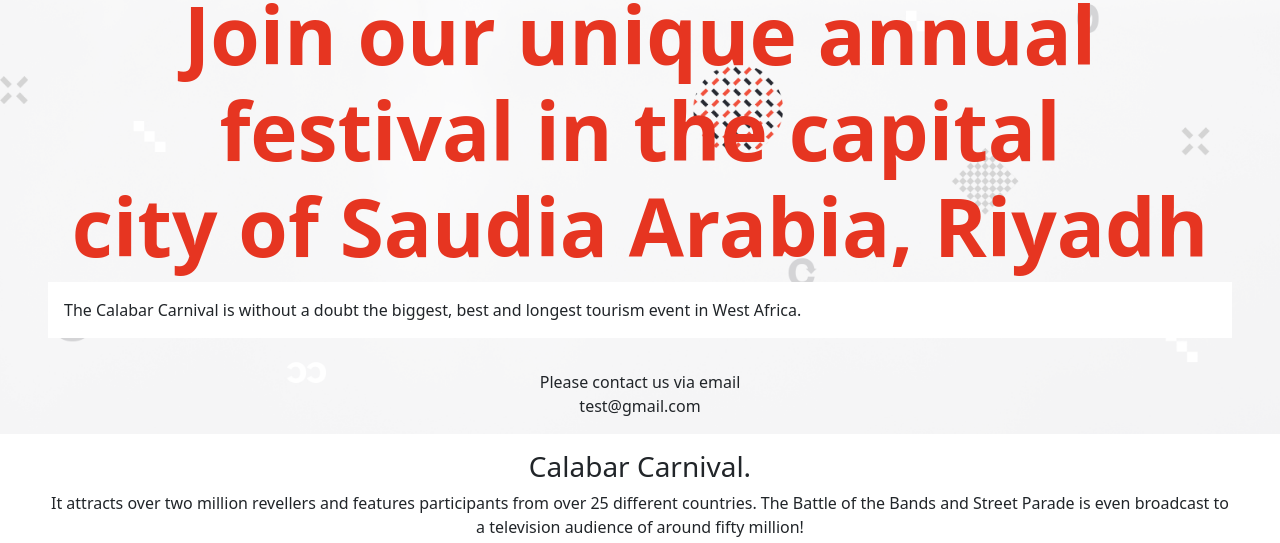
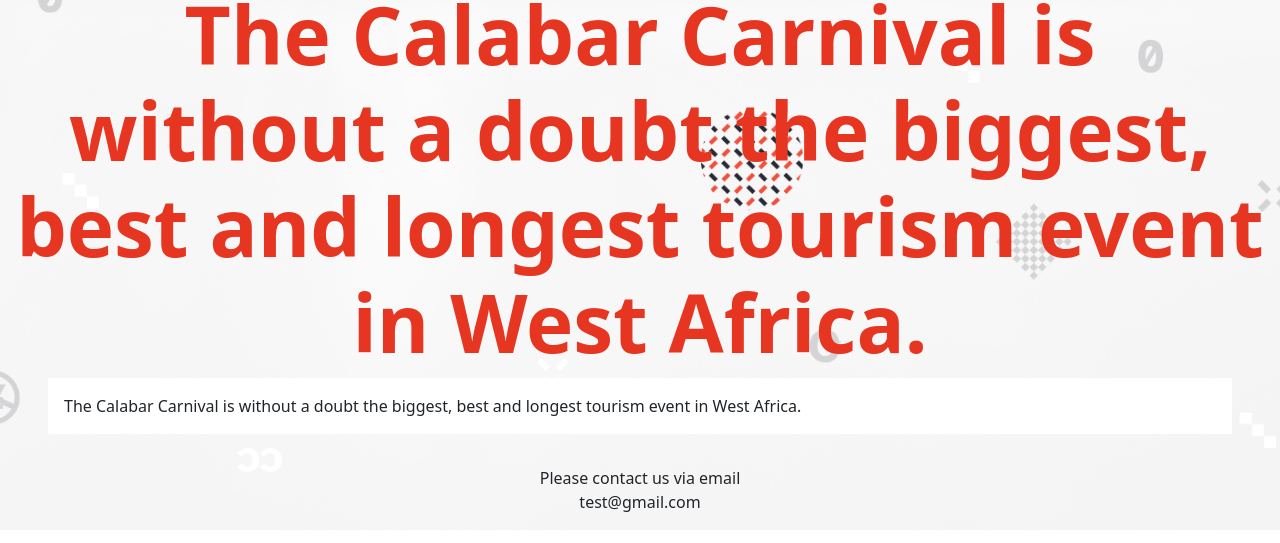
Before and after one commit to Roseokpe/First-capstone-Project, a plain HTML site: page About/about.html in a window 1280 px wide. Shown: the part 249-792 px from the top of the page. Drawn offline with nearby package versions, Linux system fonts and the light colour scheme; files that its build step writes are made by us from their sources; files whose address does not match are found by name.

Commit message:
made changes

```diff
--- a/About/about.html
+++ b/About/about.html
@@ -98,9 +98,8 @@
           "Hello! Sharing World"
         </h2>
         <h1 class="display-1 text-center fw-bold header ps-3 pe-3">
-          Join our unique annual <br />
-          festival in the capital <br />
-          city of Saudia Arabia, Riyadh
+          The Calabar Carnival is without a doubt the biggest,
+          best and longest tourism event in West Africa.
         </h1>
         <p class="intro p-3 bg-white mx-3 border-white mx-5">
           The Calabar Carnival is without a doubt the biggest,
```
Also changed, not shown: 1 other file.
